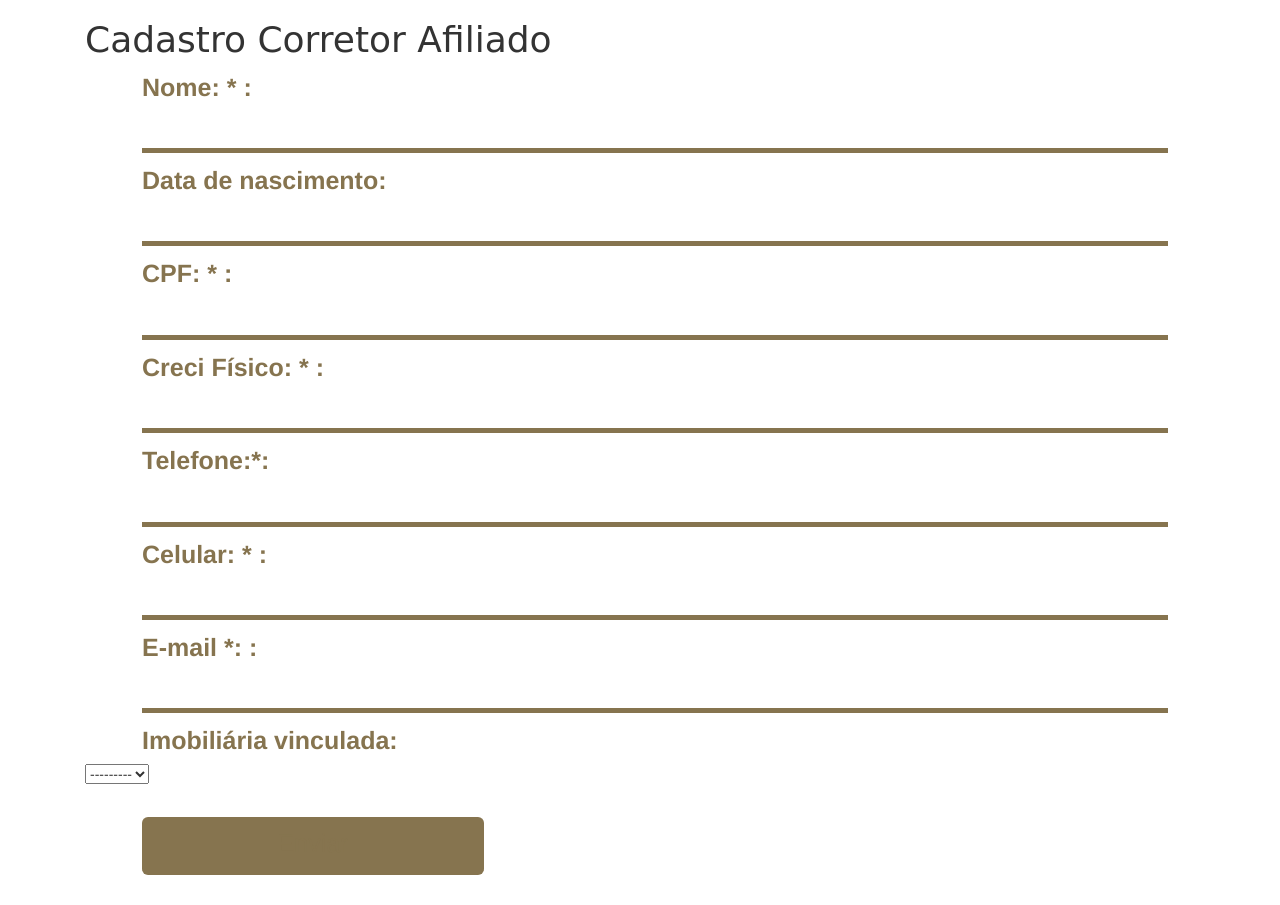
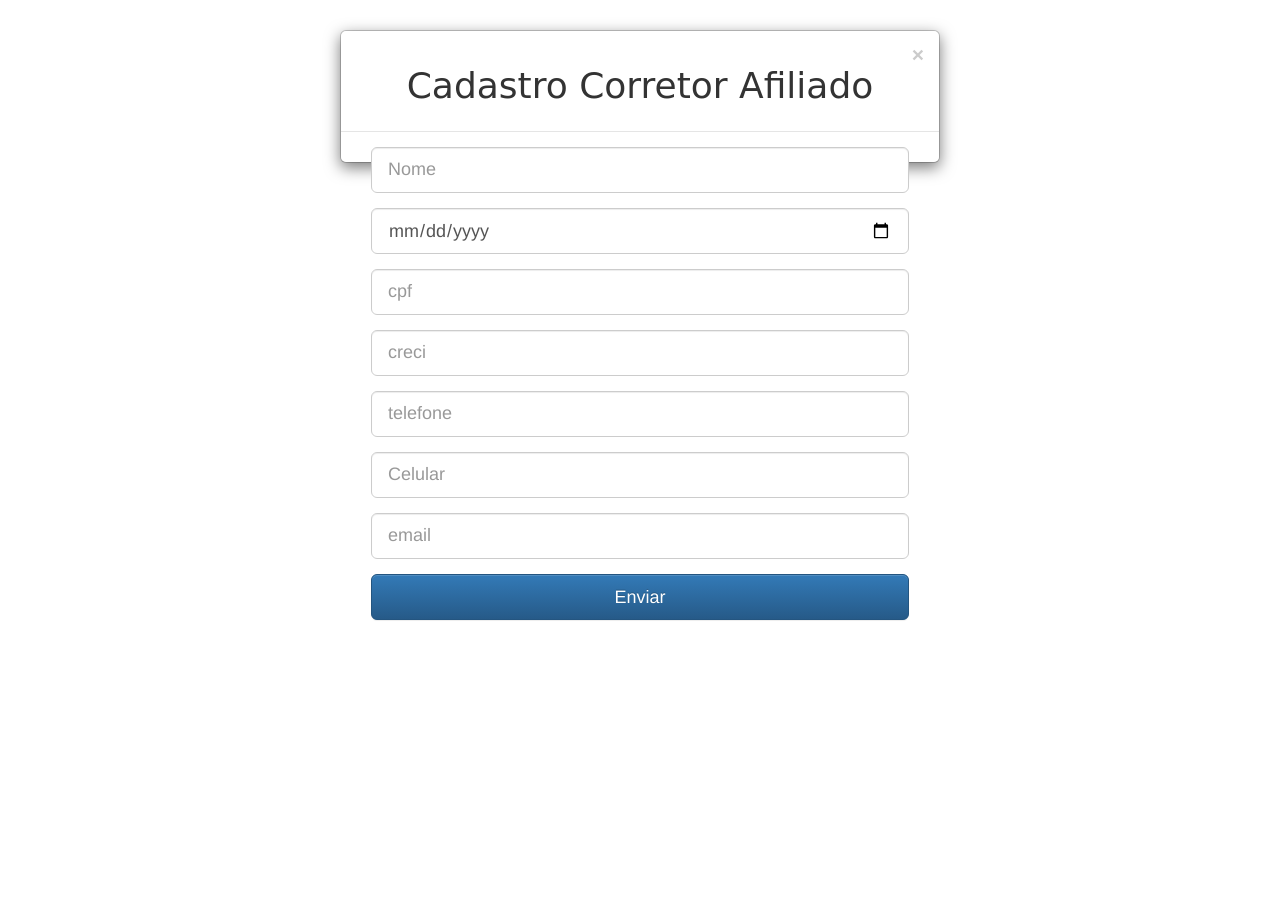
Before and after one commit to fabiaano-teichmann/fvnb, a Django app: page /imobiliaria/corretor/new in a window 1280 px wide. After the commit the page ends 621 px from the top, so only its background shows below. Run offline with Django 3.2, Linux system fonts and the light colour scheme; the visitor is signed in with stand-in values (Sample User, id 1); data that the repository does not hold is empty; some libraries are stand-ins or nearby versions.

Commit message:
login de usário

```diff
--- a/Corretor/settings.py
+++ b/Corretor/settings.py
@@ -130,3 +130,4 @@ USE_TZ = True
 
 STATIC_URL = '/static/'
 STATIC_ROOT = os.path.join(BASE_DIR,'static')
+LOGIN_URL = '/login'
--- a/Corretor/urls.py
+++ b/Corretor/urls.py
@@ -19,5 +19,5 @@ from django.contrib import admin
 
 urlpatterns = [
     url(r'^admin/', admin.site.urls),
-    url(r'^', include('canal_corretor.urls'))
+    url(r'^', include('canal_corretor.urls')),
 ]
--- a/canal_corretor/admin.py
+++ b/canal_corretor/admin.py
@@ -1,6 +1,7 @@
 from django.contrib import admin
 from .models import CorretorAfiliado, Imobiliaria, Corretor, Categoria, Empreendimento, Material
 # empreendimentos
+
 class EmpreendimentoAdmin(admin.ModelAdmin):
 	save_on_top = True
 	list_display = ('titulo', 'cat')
@@ -11,10 +12,11 @@ class MetaEmpreendimento:
 	admin.site.register(Empreendimento, EmpreendimentoAdmin)
 
 #imobilária
+
 class ImobiliariaAdmin(admin.ModelAdmin):
 	save_on_top = True
 	list_display = ('razao', 'nome', 'cidade')
-	list_filter = ('razao', 'nome', 'cidade')
+	list_filter = ('razao', 'nome', 'cidade','ativacao','create_date')
 
 class MetaImobiliaria:
 	model = Imobiliaria
@@ -35,7 +37,7 @@ class MetaCorretor:
 class CorretorAdmin(admin.ModelAdmin):
 	save_on_top = True
 	list_display = ('nome', 'cidade')
-	list_filter = ('nome', 'cidade')
+	list_filter = ('nome', 'cidade','ativacao', 'create_date')
 
 class MetaCorretor:
 	model = Corretor
--- a/canal_corretor/forms.py
+++ b/canal_corretor/forms.py
@@ -1,6 +1,8 @@
+from django.forms import ModelForm
 from django import forms
 from .models import Corretor, Imobiliaria, CorretorAfiliado
-
+from django.contrib.auth.models import User # importa o model da  tabela User que o django cria
+#CORRETOR
 class CorretorForm(forms.ModelForm):
 	class Meta:
 		model = Corretor
@@ -10,7 +12,7 @@ class CorretorForm(forms.ModelForm):
 		  "estado"
 		  ]
 
-#Imobiliaria
+#IMOBILIARIA
 class ImobiliariaForm(forms.ModelForm):
 	class Meta:
 		model = Imobiliaria
@@ -20,10 +22,64 @@ class ImobiliariaForm(forms.ModelForm):
 		"phone", "email", "site","resp", "email_resp","cpf","creci_f"
 
 		]
+#CORRETOR AFILIADO
 class CorretorAfiliadoForm(forms.ModelForm):
 	class Meta:
 		model = CorretorAfiliado
 		fields = [
 		"nome","nasc", "cpf", "creci",
-		 "telefone","phone", "email", "vinculado"
+		 "telefone","phone", "email"
 		]
+		widgets = {
+			'nome': forms.TextInput(attrs = {'class': 'form-control'}),
+			'nasc': forms.DateInput(attrs = {'class': 'form-control'}),
+			'cpf' : forms.TextInput(attrs = {'class': 'form-control'}),
+			'creci': forms.TextInput(attrs = {'class': 'form-control'}),
+			'telefone': forms.TextInput(attrs = {'class': 'form-control'}),
+			'phone': forms.TextInput(attrs = {'class': 'form-control'}),
+			'email': forms.EmailInput(attrs = {'class': 'form-control'}),
+
+		}
+		error_messages ={
+			'nome': {
+				'required': 'Este campo é obrigatório'
+
+			},
+			'nasc': {
+				'required': 'Este campo é obrigatório',
+				'required': 'Digite com as 00/00/0000',
+			},
+			'cpf' :{
+				'required': 'Este campo é obrigatório'
+			},
+			'creci':{
+				'required': 'Este campo é obrigatório'
+			},
+			'telefone':{
+				'required': 'Este campo é obrigatório'
+			},
+			'email':{
+				'required': 'Este campo é obrigatório'
+			},
+
+		}
+
+#FORMULÁRIO DE LOGIN
+class UserModelForm(forms.ModelForm):
+	class Meta:
+		model = User
+		fields = ['username','password']
+		#janela criada para criar um form personalizado assim posso passar classe tamanho e tamanho
+		widgets = {
+			'username': forms.TextInput(attrs = {'class': 'form-control'}),
+			'password': forms.PasswordInput(attrs = {'class': 'form-control'}),
+		}
+
+		error_messages = {
+			'username': {
+				'required': 'Esse usuário não exite'
+			},
+			'password':{
+				'required': 'senha Inválida'
+			}
+		}
--- a/canal_corretor/models.py
+++ b/canal_corretor/models.py
@@ -53,8 +53,8 @@ class Corretor(models.Model):
 	cidade = models.CharField(verbose_name='Cidade*:',blank=False,max_length=200)
 	cep = models.CharField(verbose_name=' Cep*:', blank=False, max_length=16)
 	estado = models.CharField(max_length=100, choices=estado, blank=False, verbose_name='Estado*:' )
-	ativacao = models.CharField(max_length=10, choices=status_user, blank=True, default='Inativo')
-
+	ativacao = models.CharField(max_length=10, choices=status_user, blank=True, default=1)
+	create_date = models.DateTimeField('Data de criação',default=timezone.now)
 	#campo para'criar a senha para o usuário
 
 	def __str__(self):
@@ -72,7 +72,7 @@ class CorretorAfiliado(models.Model):
 	email = models.EmailField(max_length=254,verbose_name='E-mail *: ', blank=False)
 	#verificar a necessidade desse campo estar aparecendo
 	vinculado = models.ForeignKey("Imobiliaria",verbose_name='Imobiliária vinculada', on_delete=models.CASCADE)
-
+	create_date = models.DateTimeField('Data de criação',default=timezone.now)
 	#pedir os campos obrigátórios e se é só numero ou se é com caracter
 	# pegar a chave estrangeira de imobiliaria
 
@@ -101,7 +101,8 @@ class Imobiliaria(models.Model):
 	email_resp = models.CharField("Email do Responsável:", max_length=200)
 	cpf = models.CharField(verbose_name='CPF *: ', blank=False, max_length=16)
 	creci_f =  models.CharField(verbose_name=' Creci Físico *: ', blank=False, max_length=12)
-	ativacao = models.CharField(max_length=10, choices=status_user, blank=True, default='Inativo')
+	ativacao = models.CharField(max_length=10, choices=status_user, blank=True, default=1)
+	create_date = models.DateTimeField('Data de criação',default=timezone.now)
 	def __str__(self):
 		return (self.nome)
 
@@ -142,3 +143,5 @@ class Material(models.Model):
 
 	def __str__(self):
 		return(self.nome)
+
+# EMAIL MARKETING
--- a/canal_corretor/templates/canal_corretor/base.html
+++ b/canal_corretor/templates/canal_corretor/base.html
@@ -2,9 +2,14 @@
 <html>
 <head>
 	<title>Canal do Corretor</title>
+
 	<link rel="stylesheet" href="//maxcdn.bootstrapcdn.com/bootstrap/3.2.0/css/bootstrap.min.css">
 	<link rel="stylesheet" href="//maxcdn.bootstrapcdn.com/bootstrap/3.2.0/css/bootstrap-theme.min.css">
+
 	<link rel="stylesheet" href="{% static 'css/styles.css' %}">
+
+
+
 </head>
 
 <body>
@@ -24,8 +29,8 @@
 
 			<!-- Form corretor_afiliado -->
 			{%block cad_afiliado%} 	{% endblock cad_afiliado %}
-
-
+			<!-- login -->
+			{%block login%}  {% endblock login %}
 		</div>
 	</div>
 </body>
--- a/canal_corretor/templates/canal_corretor/cad_afiliado.html
+++ b/canal_corretor/templates/canal_corretor/cad_afiliado.html
@@ -1,22 +1,54 @@
 {%extends 'canal_corretor/base.html'%}
+{%block cad_afiliado%}
 
 
-{%block cad_afiliado%}
-<div class=" container form-group">
-<h1 class="titulo"> Cadastro Corretor Afiliado</h1>
+<div id="loginModal" class="modal show" tabindex="-1" role="dialog" aria-hidden="true">
+  <div class="modal-dialog">
+  <div class="modal-content">
+      <div class="modal-header">
+          <button type="button" class="close" data-dismiss="modal" aria-hidden="true">×</button>
+          <h1 class="text-center">Cadastro Corretor Afiliado</h1>
+      </div>
 
-<form method="POST"  class="form-group">{% csrf_token %}
+      <div class="modal-body">
+          <form action="" class="form col-md-12 center-block">{% csrf_token %}
+            <div class="form-group">
+              <input type="text" class="form-control input-lg" placeholder="Nome">
+            </div>
+            <div class="form-group">
+              <input type="date" class="form-control input-lg" placeholder="Data de Nascimento">
+            </div>
+            <div class="form-group">
+              <input type="text" class="form-control input-lg" placeholder="cpf">
+            </div>
+            <div class="form-group">
+              <input type="text" class="form-control input-lg" placeholder="creci">
+            </div>
 
-<div class=" form-campo">
+            <div class="form-group">
+              <input type="text" class="form-control input-lg" placeholder="telefone">
+            </div>
+            <div class="form-group">
+              <input type="text" class="form-control input-lg" placeholder="Celular">
+            </div>
+            <div class="form-group">
+              <input type="text" class="form-control input-lg" placeholder="email">
+            </div>
 
-{{ form.as_p}}
 
-<input type="submit" value="Enviar" class="btn btn-lg  button-send">
+            <div class="form-group">
+              <button class="btn btn-primary btn-lg btn-block">Enviar</button>
+            </div>
+          </form>
+      </div>
+
+
+  </div>
+  </div>
+</div>
+	<!-- script references -->
+		<script src="//ajax.googleapis.com/ajax/libs/jquery/2.0.2/jquery.min.js"></script>
 
 
 
-</div>
-</form>
-</div
-
 {%endblock cad_afiliado%}
--- a/canal_corretor/urls.py
+++ b/canal_corretor/urls.py
@@ -1,5 +1,4 @@
 from django.conf.urls import url, include , patterns
-
 from .import views
 
 urlpatterns = [
@@ -7,5 +6,7 @@ url(r'^$', views.index, name='index'),
 url(r'^corretor/new$', views.corretor_new, name='corretor_new'),
 url(r'^imobiliaria/new$', views.imobiliaria_new, name="imobiliaria_new"),
 url(r'^imobiliaria/corretor/new$', views.corretorafiliado_new, name="corretorafiliado_new"),
-url(r'^login/', include('django.contrib.auth.urls')),
+url(r'^login/$', views.do_login, name="login"),
+url(r'^logout/$', views.do_logout, name="logout")
+
 ]
--- a/canal_corretor/views.py
+++ b/canal_corretor/views.py
@@ -1,8 +1,11 @@
-from django.shortcuts import render, get_object_or_404
-from .forms import CorretorForm, ImobiliariaForm,CorretorAfiliadoForm
+from django.shortcuts import render, get_object_or_404, redirect
+from .forms import CorretorForm, ImobiliariaForm,CorretorAfiliadoForm, UserModelForm
 from .models import CorretorAfiliado, Imobiliaria, Corretor
 from django.http import HttpResponse
-from django.contrib.auth import views # Formulario de criacao de usuarios
+from django.contrib.auth.models import User
+from django.contrib.auth import authenticate, login, logout
+from django.contrib.auth.decorators import login_required
+
 
 def index(request):
 	return render(request, 'canal_corretor/index.html', {})
@@ -24,7 +27,7 @@ def corretor_new(request):
 	return render(request, 'canal_corretor/cad_corretor.html',{'form': form})
 
 # IMOBILIARIA
-
+@login_required
 def imobiliaria_new(request):
 	form = ImobiliariaForm(request.POST or None)
 	if form.is_valid():
@@ -38,17 +41,51 @@ def imobiliaria_new(request):
 		return render(request, 'canal_corretor/enviado.html')
 	return render (request, 'canal_corretor/cad_imobi.html', {'form':form})
 
-# CORRETOR
+# CORRETOR AFILIADO
+@login_required
+def corretorafiliado_new(request):
 
-def corretorafiliado_new(request):
 	form = CorretorAfiliadoForm(request.POST or None)
 	if request.user.is_authenticated():
 		if form.is_valid():
 			instance = form.save(commit=False)
 			instance = form.save()
 			instance = form.cleaned_data.get('nome')
-			return render (request, 'canal_corretor/cad_afiliado.html')
 
 	else:
-		return HttpResponse("<h1> Se logue no sistema </h1>")
+		return redirect('/do_login')
+
 	return render(request, 'canal_corretor/cad_afiliado.html', {'form':form})
+
+# FORMULÁRIO DE lOGIN
+
+
+
+def do_login(request):
+	if request.method =='POST':
+		user = authenticate(username=request.POST['username'], password=request.POST['password'])
+		if user is not None:
+			login(request, user)
+			return redirect('/imobiliaria/corretor/new')
+
+	return render(request, 'canal_corretor/login.html')
+
+
+def do_logout(request):
+	logout(request)
+	return redirect('/login')
+
+
+"""""
+def cadastro(request):
+	form = UserModelForm(request.POST or None)
+	context = {'form': form}
+	if request.method =='POST':
+		if form.is_valid():
+			instance = form.salve()
+			instance = form.cleaned_data('username')
+
+
+	return render (request, 'canal_corretor/cadastro.html', context)
+
+"""
```
Also changed, not shown: canal_corretor/static/css/styles.css (+7 -0 lines), canal_corretor/templates/canal_corretor/login.html (added, +42 -0 lines), canal_corretor/migrations/0011_auto_20161026_1050.py (added), canal_corretor/migrations/0012_auto_20161026_1052.py (added), canal_corretor/migrations/0013_auto_20161026_1059.py (added), 1 other file.
